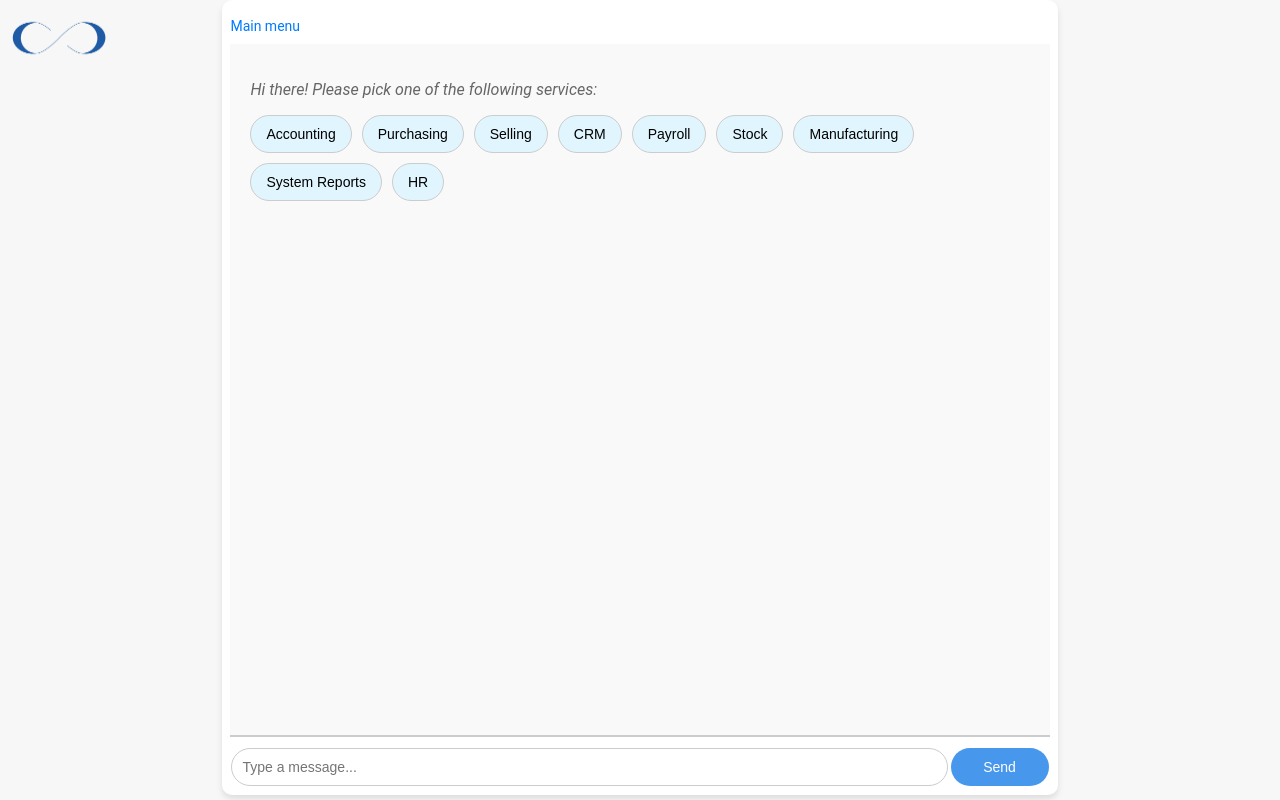
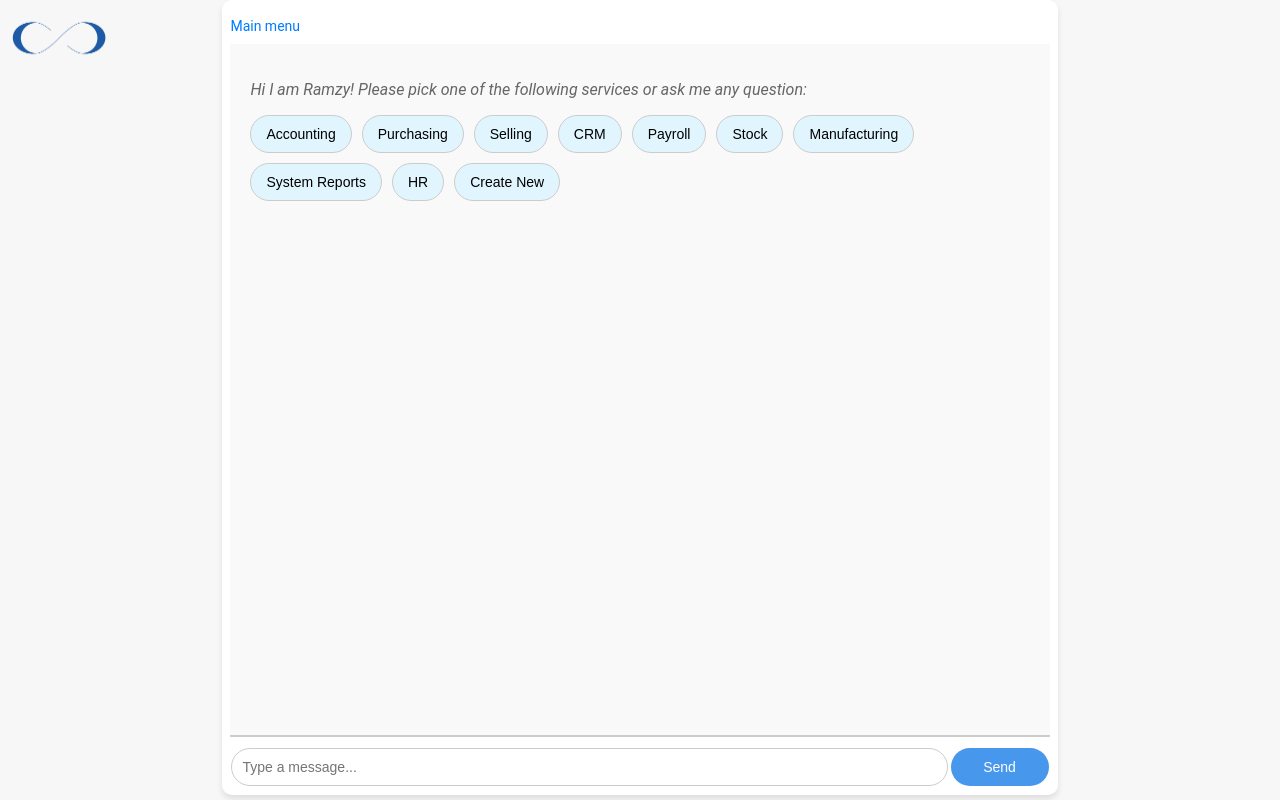
Before and after one commit to omaranwar1/Agent, a Flask app: page / in a window 1280 px wide. Run offline with Flask 3, Linux system fonts and the light colour scheme.

Commit message:
added data entry functionality

```diff
--- a/app.py
+++ b/app.py
@@ -27,8 +27,9 @@ def chatbot_response(message):
         "payroll": "What payroll service do you need?",
         "stock": "What stock service do you need?",
         "manufacturing": "What manufacturing service do you need?",
-        "system reports": "What gorup of reports do you need?",
-        "hr": "Taking you to HR"
+        "system reports": "What group of reports do you need?",
+        "hr": "Taking you to HR",
+        "create new": "What type of data do you want to create?"
     }
 
     # System Reports subdivisions and reports
@@ -37,6 +38,18 @@ def chatbot_response(message):
         "accounting reports": ["General Ledger", "Balance Sheet", "Profit and Loss Statement", "Accounts Payable Summary", "Accounts Receivable Summary", "Gross Profit"],
         "hr & payroll reports": ["Employee Attendance", "Salary Register"],
         "stock reports": ["Stock Summary", "Stock Ledger"]
+    }
+
+    system_data_entry = {
+        "new accounting": ["New Journal Entry", "New Payment Entry", "New Sales Invoice", "New Purchase Invoice"],
+        "new purchasing": [ "New Purchase Invoice", "New Purchase Receipt" ],
+        "new selling": [ "New Sales Invoice", "New Sales Order",  "New Quotation", "New Supplier Quotation", "New Request for Quotation" ],
+        "new crm": [ "New Lead", "New Opportunity", "New Customer" ],
+        "new hr": [ "New Leave Policy Assignment", "New Leave Application", "New Employee Attendence Tool", "New Upload Attendence"],
+        "new payroll": ["New Payroll Entry", "New Salary Slip" ],
+        "new stock": [ "New Stock Entry", "New Stock Reconciliation"],
+        "new manufacturing": ["New BOM", "New Work Order", "New Job Card"],
+        "other": ["New Prospect",  "New Maintenance Schedule" ]
     }
 
     # Sub-services APIs
@@ -66,6 +79,8 @@ def chatbot_response(message):
         "job card": "/api/resource/Job Card?filters=[]&fields=[\"*\"]"
     }
 
+    # Data
+
     # Check if the message corresponds to a main service
     if normalized_message in services:
         return services[normalized_message]
@@ -80,7 +95,23 @@ def chatbot_response(message):
         if normalized_message in [report.lower() for report in reports]:
             encoded_report_name = urllib.parse.quote(message)
             report_url = f"https://system.edenmea.com/app/query-report/{encoded_report_name}"
+            report_url = "https://en.wikipedia.org/wiki/Main_Page"
             return f"iframe::{report_url}"  # Return a special message indicating iframe content
+
+
+    # Check if the message corresponds to a subdivision in Data Entry
+    if normalized_message in system_data_entry:
+        new_docs = system_data_entry[normalized_message]
+        return f"Which document do you want to add?\n"
+
+    # Check if the message corresponds to a specific document
+    for subdivision, new_docs in system_data_entry.items():
+        if normalized_message in [new_doc.lower() for new_doc in new_docs]:
+            print(normalized_message)
+            encoded_doc_name = urllib.parse.quote(message)
+            doc_url = f"https://system.edenmea.com/app/{encoded_doc_name}/new{encoded_doc_name}"
+            #doc_url = "https://en.wikipedia.org/wiki/Main_Page"
+            return f"iframe::{doc_url}"  # Return a special message indicating iframe content
 
     # Check if the message corresponds to a sub-service
     if normalized_message in service_apis:
--- a/templates/index.html
+++ b/templates/index.html
@@ -3,9 +3,8 @@
 <head>
   <meta charset="UTF-8">
   <meta name="viewport" content="width=device-width, initial-scale=1.0">
-  <title>Eden Chatbot</title>
+  <title>Ramzy</title>
   <style>
-    /* -- All your original styles stay here exactly as they were -- */
 
     body {
       font-family: 'Roboto', sans-serif;
@@ -210,7 +205,7 @@
             <div id="breadcrumbs"></div>
             <div id="chat-box">
                 <div id="greeting" class="greeting-message">
-                    <p>Hi there! Please pick one of the following services:</p>
+                    <p>Hi I am Ramzy! Please pick one of the following services or ask me any question:</p>
                     <div id="service-buttons">
                         <button onclick="handleServiceClick('Accounting')">Accounting</button>
                         <button onclick="handleServiceClick('Purchasing')">Purchasing</button>
@@ -221,6 +216,7 @@
                         <button onclick="handleServiceClick('Manufacturing')">Manufacturing</button>
                         <button onclick="handleServiceClick('System Reports')">System Reports</button>
                         <button onclick="handleServiceClick('HR')">HR</button>
+                        <button onclick="handleServiceClick('Create New')">Create New</button>
                     </div>
                 </div>
             </div>
@@ -286,13 +282,42 @@
             })
             .then(response => response.json())
             .then(data => {
-              displayMessage(data.response, 'bot-message');
+                const responseMessage = data.response;
+
+                if (responseMessage.startsWith("iframe::")) {
+                    const iframeUrl = responseMessage.split("iframe::")[1].trim();
+                    const iframeContainer = document.getElementById('iframe-container');
+                    const iframe = document.getElementById('report-iframe');
+
+                    // Update the iframe's source
+                    iframe.src = iframeUrl;
+
+                    // Handle iframe loading errors
+                    iframe.onload = () => {
+                        console.log("Iframe loaded successfully.");
+                    };
+
+                    iframe.onerror = () => {
+                        console.error("Failed to load iframe.");
+                        displayMessage("The report failed to load. Please check the URL or try again.", 'bot-message');
+                        iframeContainer.style.display = 'none'; // Hide the iframe container
+                        document.getElementById('container').classList.remove('chat-with-iframe');
+                    };
+
+                    // Show the iframe container
+                    iframeContainer.style.display = 'block';
+                    document.getElementById('container').classList.add('chat-with-iframe');
+                } else {
+                    // Display normal chatbot responses
+                    displayMessage(responseMessage, 'bot-message');
+                }
             })
             .catch(error => {
                 console.error("Error:", error);
-              displayMessage("Sorry, there was an error.", 'bot-message');
+                displayMessage("Sorry, there was an error. Please try again later.", 'bot-message');
             });
         }
+
 
         function handleServiceClick(serviceName, isBreadcrumbNavigation = false) {
             if (!isBreadcrumbNavigation) {
@@ -309,25 +334,41 @@
                 headers: { 'Content-Type': 'application/json' },
                 body: JSON.stringify({ message: serviceName })
             })
-          .then(response => response.json())
+                .then(response => {
+                    if (!response.ok) {
+                        throw new Error(`HTTP error! Status: ${response.status}`);
+                    }
+                    return response.json();
+                })
                 .then(data => {
                     const responseMessage = data.response;
-              displayMessage(responseMessage, 'bot-message');
 
+                    // Ensure responseMessage exists and is valid
+                    if (!responseMessage) {
+                        throw new Error("Empty response from server.");
+                    }
+
+                    // Handle iframe responses
                     if (responseMessage.startsWith("iframe::")) {
                         const reportUrl = responseMessage.split("iframe::")[1].trim();
                         const iframeContainer = document.getElementById('iframe-container');
                         const iframe = document.getElementById('report-iframe');
 
+                        // Update the iframe source and show the iframe container
                         iframe.src = reportUrl;
                         iframeContainer.style.display = 'block';
                         document.getElementById('container').classList.add('chat-with-iframe');
                     } else {
+                        // Hide iframe container if no iframe response
                         document.getElementById('container').classList.remove('chat-with-iframe');
                         const iframeContainer = document.getElementById('iframe-container');
                         iframeContainer.style.display = 'none';
+
+                        // Display normal chatbot responses
+                        displayMessage(responseMessage, 'bot-message');
                     }
 
+                    // Sub-service options logic
                     if (serviceName === "Accounting") {
                         displaySubServiceOptions(['Journal Entry', 'Payment Entry', 'Sales Invoice', 'Purchase Invoice'], "accounting-subservices");
                     } else if (serviceName === "Purchasing") {
@@ -352,13 +393,34 @@
                         displaySubServiceOptions(['Employee Attendance', 'Salary Register'], "hr-payroll-reports");
                     } else if (serviceName === "Stock Reports") {
                         displaySubServiceOptions(['Stock Summary', 'Stock Ledger'], "stock-reports");
+                    } else if (serviceName === "Create New") {
+                        displaySubServiceOptions(['New Accounting', 'New Purchasing', 'New Selling', 'New CRM', 'New HR', 'New Payroll', 'New Stock', 'New Manufacturing', 'Other']);
+                    } else if (serviceName === "New Accounting") {
+                        displaySubServiceOptions(["New Journal Entry", "New Payment Entry", "New Sales Invoice", "New Purchase Invoice"]);
+                    } else if (serviceName === "New Purchasing") {
+                        displaySubServiceOptions([ "New Purchase Invoice", "New Purchase Receipt" ]);
+                    } else if (serviceName === "New Selling") {
+                        displaySubServiceOptions([ "New Sales Invoice", "New Sales Order",  "New Quotation", "New Supplier Quotation", "New Request for Quotation" ]);
+                    } else if (serviceName === "New CRM") {
+                        displaySubServiceOptions([ "New Lead", "New Opportunity", "New Customer" ]);
+                    } else if (serviceName === "New HR") {
+                        displaySubServiceOptions([ "New Leave Policy Assignment", "New Leave Application", "New Employee Attendence Tool", "New Upload Attendence"]);
+                    } else if (serviceName === "New Payroll") {
+                        displaySubServiceOptions(["New Payroll Entry", "New Salary Slip" ]);
+                    } else if (serviceName === "New Stock") {
+                        displaySubServiceOptions([ "New Stock Entry", "New Stock Reconciliation" ]);
+                    } else if (serviceName === "New Manufacturing") {
+                        displaySubServiceOptions(["New BOM", "New Work Order", "New Job Card"]);
+                    } else if (serviceName === "Other") {
+                        displaySubServiceOptions(["New Prospect",  "New Maintenance Schedule"]);
                     }
                 })
                 .catch(error => {
-              console.error("Error:", error);
-              displayMessage("Sorry, there was an error.", 'bot-message');
+                    console.error("Error in handleServiceClick:", error);
+                    displayMessage("Sorry, there was an error(handel)", 'bot-message');
                 });
         }
+
 
       function displaySubServiceOptions(options, containerClass) {
           const chatBox = document.getElementById("chat-box");
```
Also changed, not shown: other parts of templates/index.html (+24 -28 lines), HTML.txt (+72 -30 lines). Lines whose indentation alone changed are shown as unchanged.
